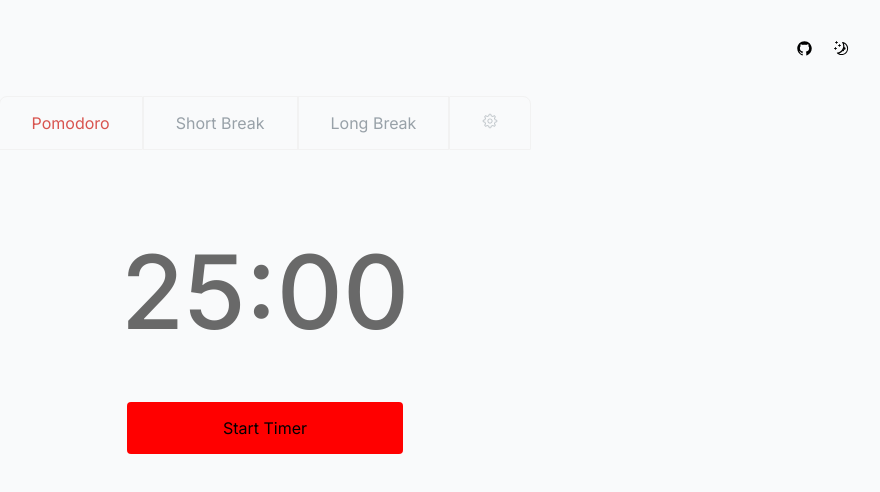
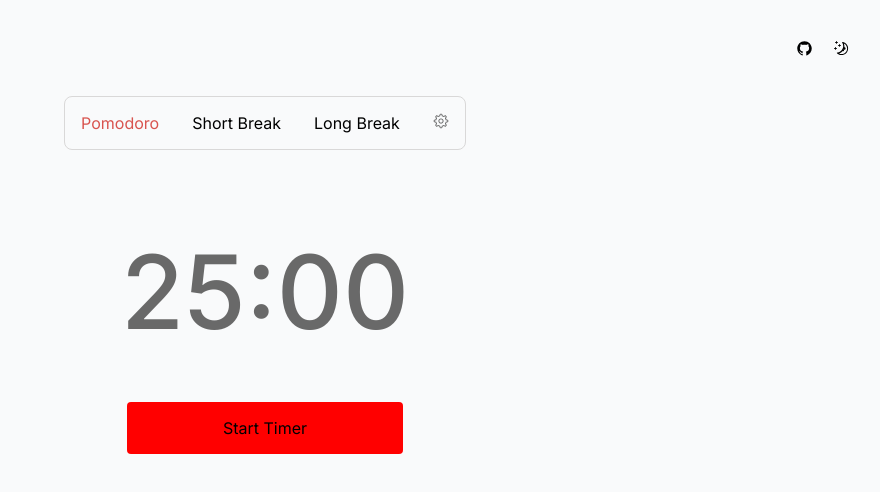
Before and after one commit to nicolaeciobanuu/pomodoro, a Next.js app: page / in a window 1280 px wide. Shown: the top 492 px of the page, without its empty margins (375-1255 px from the left). Built offline with nearby package versions, Linux system fonts and the light colour scheme.

Commit message:
style: basic styles

```diff
--- a/app/components/settings.tsx
+++ b/app/components/settings.tsx
@@ -1,6 +1,7 @@
 import * as React from "react";
 import { Label } from "./primitives";
 import { useSettings } from "@/providers";
+import styles from "@/styles/settings.module.scss";
 
 export function Settings() {
   document.title = "Settings";
@@ -34,9 +35,11 @@ export function Settings() {
   };
 
   return (
-    <div>
-      <div>
-        <Label htmlFor="pomodoroDuration">Pomodoro Duration</Label>
+    <div className={styles.container}>
+      <div className={styles.category}>
+        <Label htmlFor="pomodoroDuration" className={styles.label}>
+          Pomodoro Duration
+        </Label>
         <input
           type="text"
           id="pomodoroDuration"
@@ -46,8 +49,10 @@ export function Settings() {
           onChange={(event) => handleChange(event, "pomodoro")}
         />
       </div>
-      <div>
-        <Label htmlFor="shortBreakDuration">Short Break Duration</Label>
+      <div className={styles.category}>
+        <Label htmlFor="shortBreakDuration" className={styles.label}>
+          Short Break Duration
+        </Label>
         <input
           type="text"
           id="shortBreakDuration"
@@ -57,8 +62,10 @@ export function Settings() {
           onChange={(event) => handleChange(event, "shortBreak")}
         />
       </div>
-      <div>
-        <Label htmlFor="LongBreakDuration">Long Break Duration</Label>
+      <div className={styles.category}>
+        <Label htmlFor="LongBreakDuration" className={styles.label}>
+          Long Break Duration
+        </Label>
         <input
           type="text"
           inputMode="numeric"
--- a/app/styles/_globals.css
+++ b/app/styles/_globals.css
@@ -3,8 +3,6 @@
   --foreground: #f9f9fa;
 
   --primary: hsl(2, 64%, 58%);
-
-  --muted: #98a1a8;
 
   --start: red;
   --restart: gray;
--- a/app/styles/_page.module.scss
+++ b/app/styles/_page.module.scss
@@ -1,5 +1,6 @@
 .container{
-  width: 100%;
+  width: max(290px,75vw);
+  margin: 0 auto;
   display: flex;
   justify-content: center;
 }
--- a/app/styles/settings.module.scss
+++ b/app/styles/settings.module.scss
@@ -0,0 +1,26 @@
+.container{
+    padding-top: 5rem ;
+    .category{
+        display: flex;
+        width: 70%;
+        margin: 0 auto;
+        justify-content: space-around;
+        padding: 1rem 0;
+        align-items: center;
+
+        .label{
+            color: #8f8f8f;
+        }
+        input{
+            margin-left: 2rem ;
+            border: 1px solid #eeeeee;
+            width: 70px;
+            padding: 0.4rem;
+            text-align: center;
+            border-radius: 4px;
+            &:focus{
+                outline: 1px solid blue;
+            }
+        }
+    }
+}
--- a/app/styles/tabs.module.scss
+++ b/app/styles/tabs.module.scss
@@ -1,21 +1,28 @@
 .list {
   display: flex;
+  border: 1px solid #d9d8d8;
+  border-radius: var(--radius);
+  gap:1px;
   .tab {
-    padding: 1rem 2rem;
-    border: 1px solid #f2f2f2;
+    padding: 1rem 1rem;
+    overflow: hidden;
+    white-space: nowrap;
+
     text-align: center;
     color: var(--muted);
     &:first-child {
       border-top-left-radius: var(--radius);
+      border-bottom-left-radius: var(--radius);
     }
     &:last-child {
       border-top-right-radius: var(--radius);
+      border-bottom-right-radius: var(--radius);
     }
     &[data-state="active"] {
       color: var(--primary);
     }
     &:focus {
-      box-shadow: var(--focus);
+      outline: 1px solid #aaaaaa;
     }
     &::selection {
       background-color: transparent;
```
